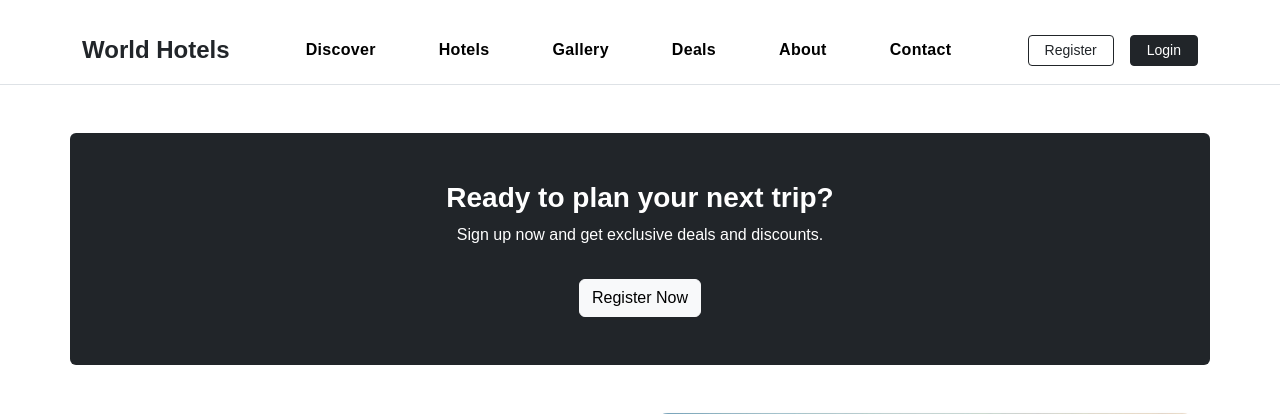
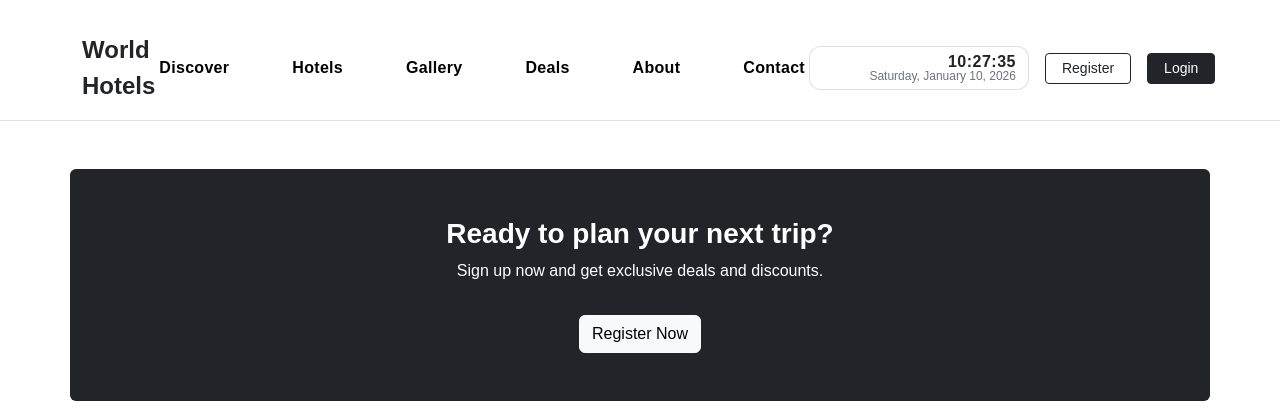
Before and after one commit to saina-singh/hotel-booking-web-application, a Flask app: page /about in a window 1280 px wide. Shown: the top 414 px of the page. Run offline with Flask 3, Linux system fonts and the light colour scheme.

Commit message:
updated files

```diff
--- a/static/style.css
+++ b/static/style.css
@@ -301,3 +301,22 @@ a:hover {
   font-size: 0.82rem;
   color: #6b7280;
 }
+
+.clock-pill {
+  padding: 6px 12px;
+  border: 1px solid rgba(0, 0, 0, 0.12);
+  border-radius: 12px;
+  background: #fff;
+  line-height: 1.1;
+  min-width: 220px;
+}
+
+.clock-time {
+  font-weight: 800;
+  letter-spacing: 0.5px;
+}
+
+.clock-date {
+  font-size: 12px;
+  color: #6c757d;
+}
--- a/templates/base.html
+++ b/templates/base.html
@@ -6,7 +6,7 @@
   <meta name="viewport" content="width=device-width, initial-scale=1.0">
   <link href="https://cdn.jsdelivr.net/npm/bootstrap@5.3.2/dist/css/bootstrap.min.css" rel="stylesheet">
   <link rel="stylesheet" href="{{ url_for('static', filename='style.css') }}">
-  <!-- ✅ Flash messages -->
+  <!-- Flash messages -->
   <div class="container mt-3">
     {% with messages = get_flashed_messages(with_categories=true) %}
     {% if messages %}
@@ -47,8 +47,12 @@
           </div>
         </nav>
 
-        <!-- RIGHT: Profile / Auth -->
+        <!-- RIGHT: Profile / Auth + Clock -->
         <div class="d-flex align-items-center gap-3">
+          <div class="clock-pill d-none d-md-flex flex-column text-end">
+            <div class="clock-time" id="navTime">00:00:00</div>
+            <div class="clock-date" id="navDate">Loading...</div>
+          </div>
           {% if session.get('loggedin') %}
           <a href="{{ url_for('profile') }}" class="profile-circle p-0 overflow-hidden" title="Profile"
             style="width:42px;height:42px;display:flex;align-items:center;justify-content:center;">
@@ -94,6 +98,41 @@
     © 2025 WorldHotels.com — All Rights Reserved
   </footer>
   <script src="https://cdn.jsdelivr.net/npm/bootstrap@5.3.2/dist/js/bootstrap.bundle.min.js"></script>
+  <script>
+    // Days + months for formatted date
+    const days = ["Sunday", "Monday", "Tuesday", "Wednesday", "Thursday", "Friday", "Saturday"];
+    const months = ["January", "February", "March", "April", "May", "June", "July", "August", "September", "October", "November", "December"];
+
+    function updateNavClock() {
+      const now = new Date();
+
+      let hours = now.getHours();
+      let minutes = now.getMinutes();
+      let seconds = now.getSeconds();
+
+      hours = hours < 10 ? "0" + hours : hours;
+      minutes = minutes < 10 ? "0" + minutes : minutes;
+      seconds = seconds < 10 ? "0" + seconds : seconds;
+
+      const timeString = `${hours}:${minutes}:${seconds}`;
+
+      const dayName = days[now.getDay()];
+      const monthName = months[now.getMonth()];
+      const date = now.getDate();
+      const year = now.getFullYear();
+      const dateString = `${dayName}, ${monthName} ${date}, ${year}`;
+
+      const t = document.getElementById("navTime");
+      const d = document.getElementById("navDate");
+
+      // only update if the elements exist (safe for all pages)
+      if (t) t.textContent = timeString;
+      if (d) d.textContent = dateString;
+    }
+
+    updateNavClock();
+    setInterval(updateNavClock, 1000);
+  </script>
 
 </body>
 
```
Also changed, not shown: sql/worldhotels.sql (renamed from database/worldhotels.sql), 3 other files.
